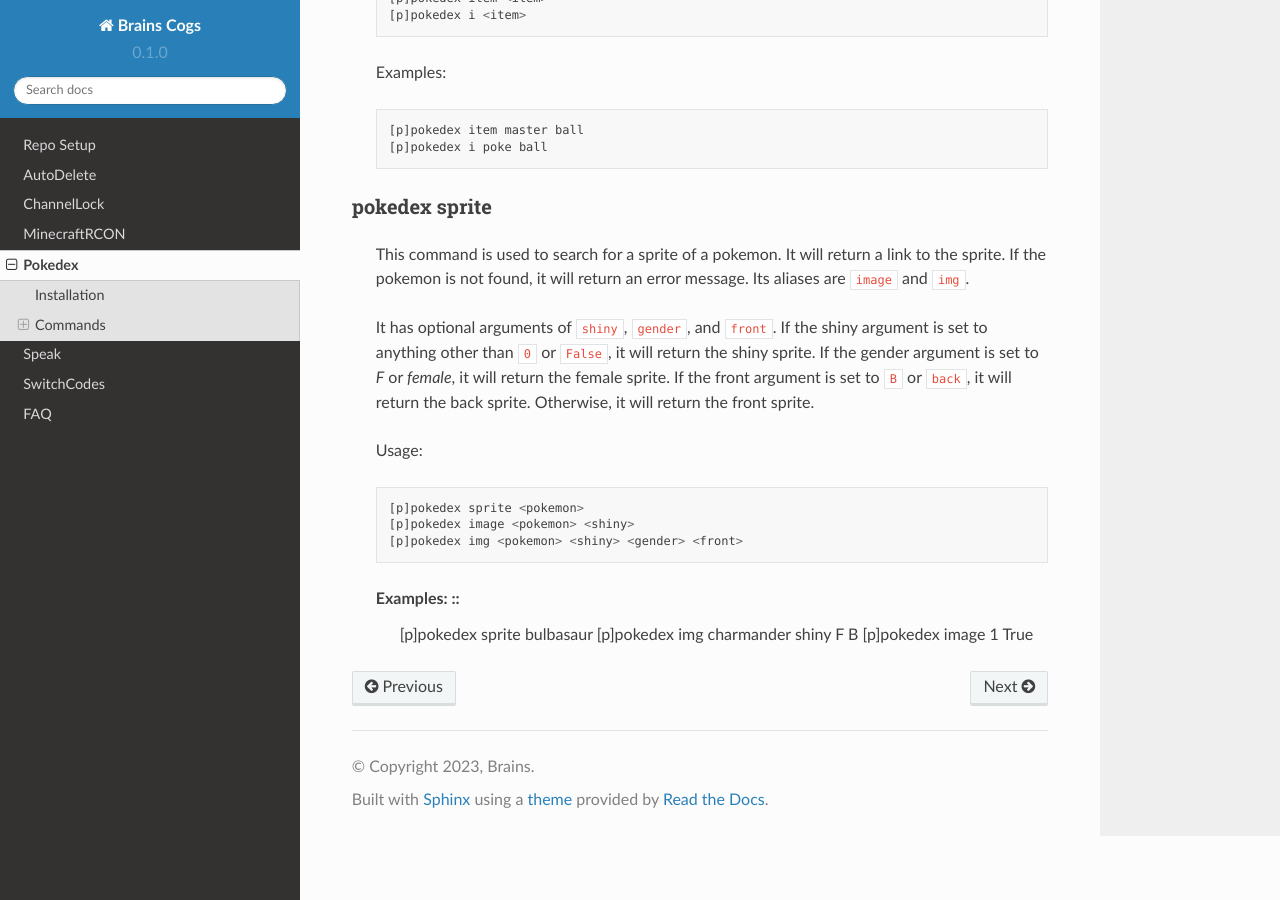
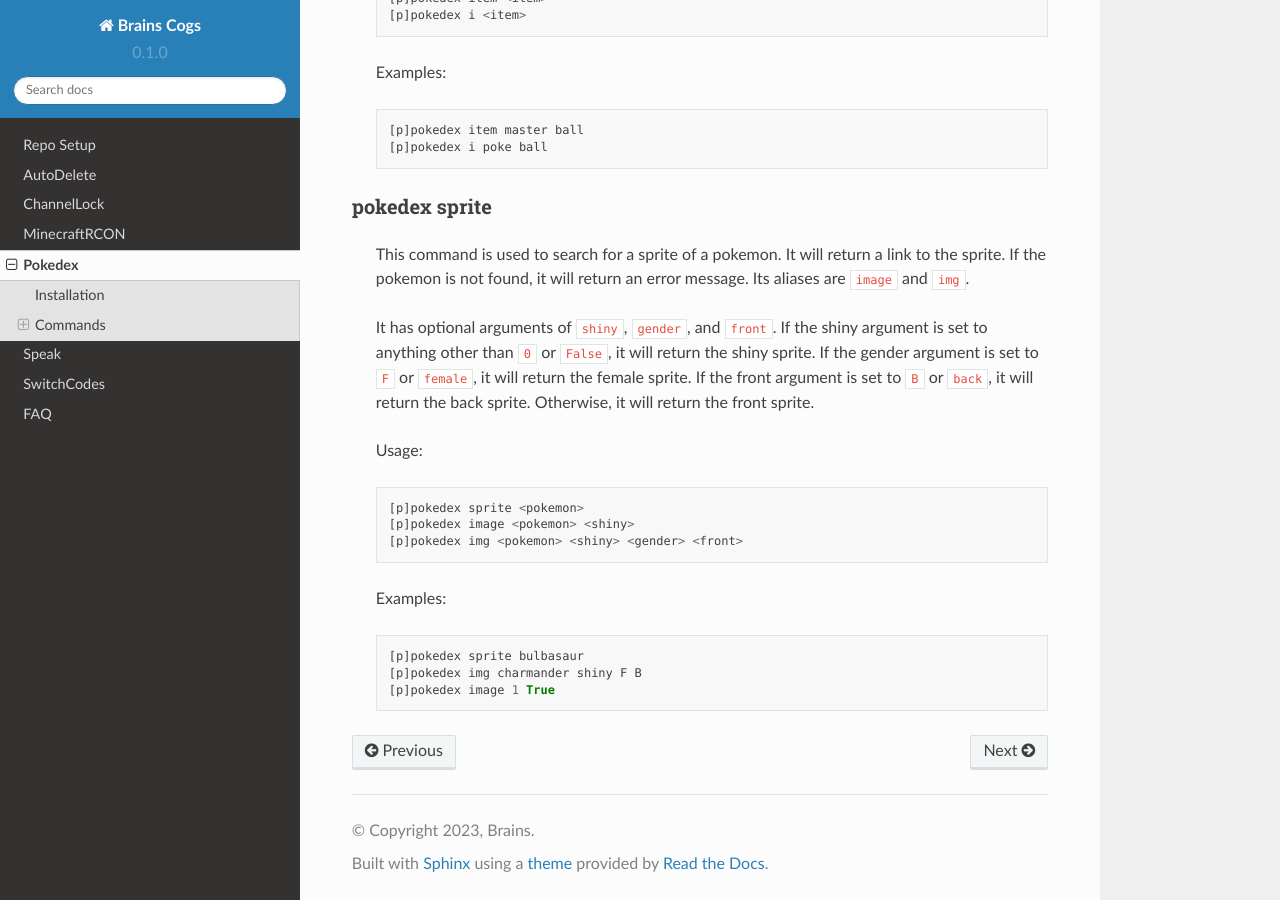
Before and after one commit to jscarfo11/BrainsCogs, a Sphinx documentation site: the page built from docs/source/Pokedex.rst, in a window 1280 px wide and 900 px high, scrolled down 2831 px. Built offline with Sphinx 7.4.7 and the Read the Docs theme 2.0.0, drawn with Linux system fonts in a browser that asks for light colours.

Commit message:
Fix typos.

```diff
--- a/docs/source/Pokedex.rst
+++ b/docs/source/Pokedex.rst
@@ -120,7 +120,7 @@ pokedex sprite
 ^^^^^^^^^^^^^^^^^
     This command is used to search for a sprite of a pokemon. It will return a link to the sprite. If the pokemon is not found, it will return an error message. Its aliases are ``image`` and ``img``.
 
-    It has optional arguments of ``shiny``, ``gender``, and ``front``. If the shiny argument is set to anything other than ``0`` or ``False``, it will return the shiny sprite. If the gender argument is set to `F` or `female`, it will return the female sprite. If the front argument is set to ``B`` or ``back``, it will return the back sprite. Otherwise, it will return the front sprite.
+    It has optional arguments of ``shiny``, ``gender``, and ``front``. If the shiny argument is set to anything other than ``0`` or ``False``, it will return the shiny sprite. If the gender argument is set to ``F`` or ``female``, it will return the female sprite. If the front argument is set to ``B`` or ``back``, it will return the back sprite. Otherwise, it will return the front sprite.
 
     Usage: ::
 
@@ -129,6 +129,7 @@ pokedex sprite
         [p]pokedex img <pokemon> <shiny> <gender> <front>
 
     Examples: ::
+
         [p]pokedex sprite bulbasaur
         [p]pokedex img charmander shiny F B
         [p]pokedex image 1 True
```
